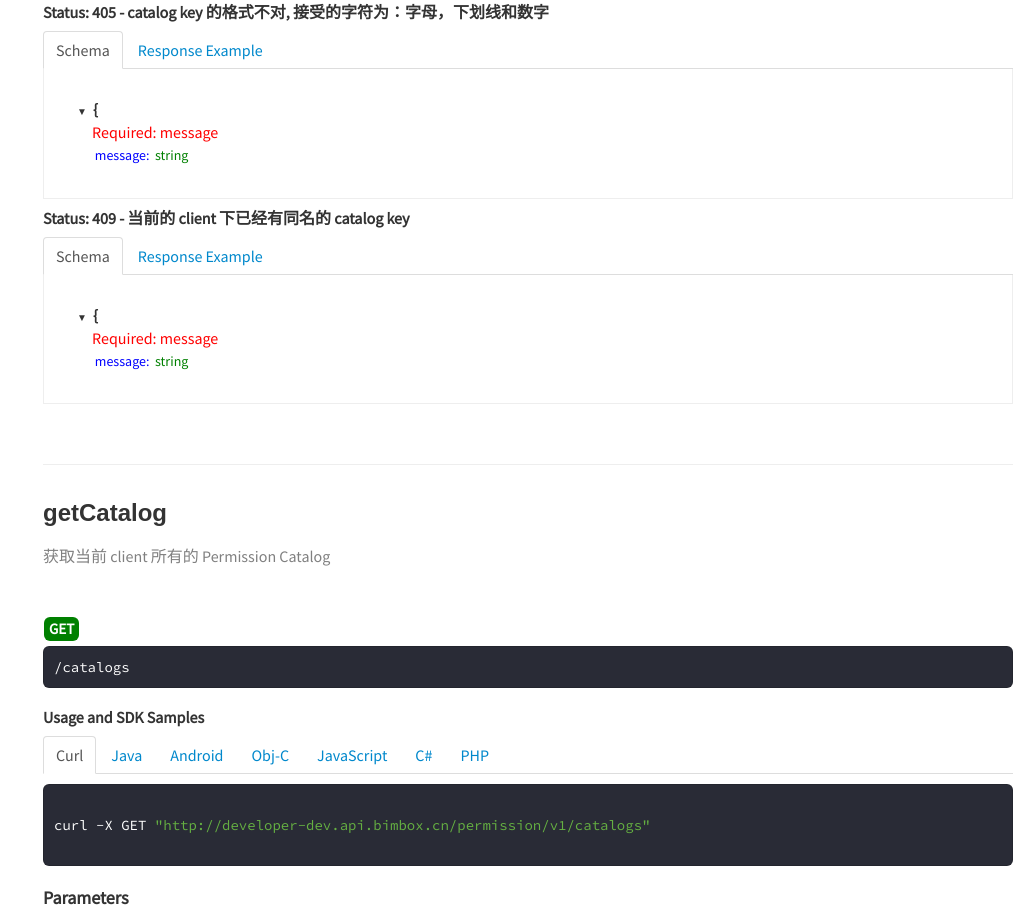
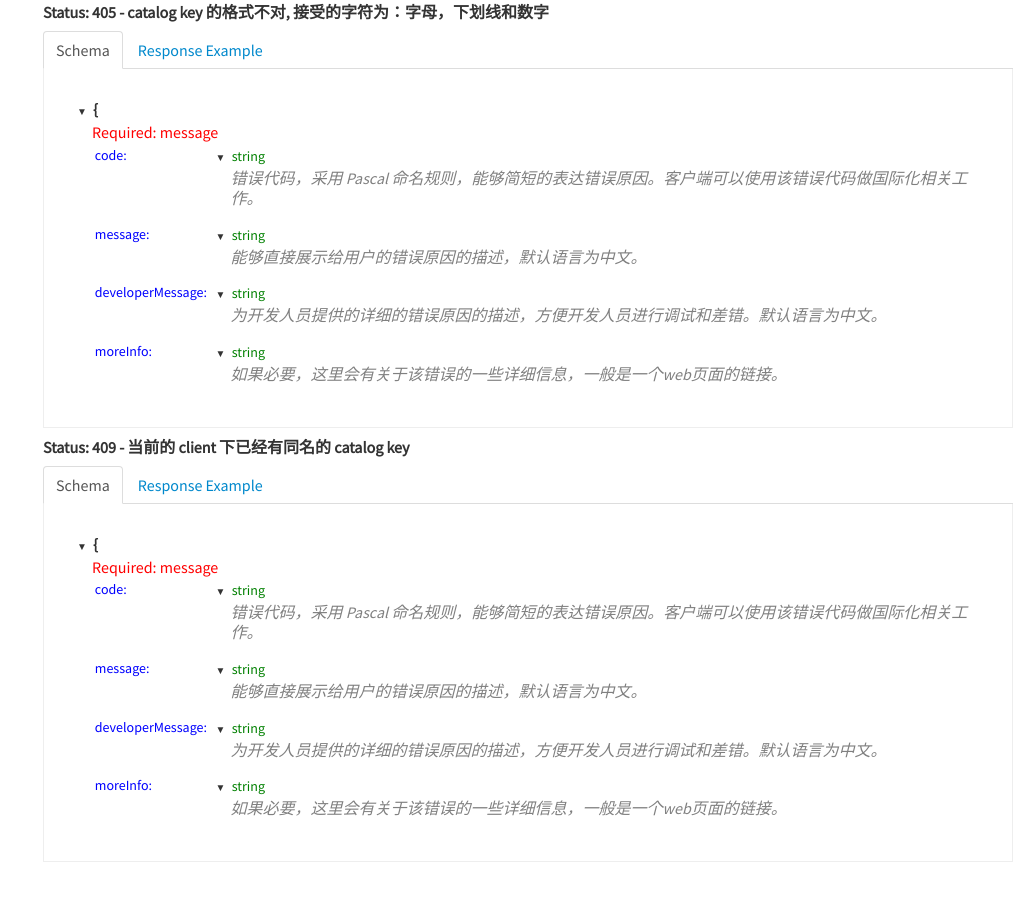
Before and after one commit to WindWu/bimbox-developer, a plain HTML site: page permission-html2/index.html in a window 1280 px wide. Shown: the part 1313-2226 px from the top of the page, without its empty margins (247-1280 px from the left). Drawn offline with Linux system fonts and the light colour scheme.

Commit message:
Generated code by SwaggerHub

```diff
--- a/permission-html2/index.html
+++ b/permission-html2/index.html
@@ -726,8 +726,58 @@ margin-bottom: 20px;
   defs.ErrorModel = {
   "required" : [ "message" ],
   "properties" : {
+    "code" : {
+      "type" : "string",
+      "example" : "NoSuchObject",
+      "description" : "错误代码，采用 Pascal 命名规则，能够简短的表达错误原因。客户端可以使用该错误代码做国际化相关工作。"
+    },
     "message" : {
-      "type" : "string"
+      "type" : "string",
+      "example" : "请求的资源不存在，该资源标识为：some_resource_id。可以将此信息告诉应用的开发人员。",
+      "description" : "能够直接展示给用户的错误原因的描述，默认语言为中文。"
+    },
+    "developerMessage" : {
+      "type" : "string",
+      "example" : "服务端接收到的Object Key 为：my_object_key。请仔细检查Key的字符和编码格式是否跟客户端请求的一致。如果一致，请确认创建过该Object Key。如果不一致，可以考虑编码格式。Object Key 需要采用 URL-SAFE 的字符，否则在 http 请求中，某些字符会被转意，或者是截断。",
+      "description" : "为开发人员提供的详细的错误原因的描述，方便开发人员进行调试和差错。默认语言为中文。"
+    },
+    "moreInfo" : {
+      "type" : "string",
+      "example" : "https://developer.aecworks.cn/appName/serviceName/errors/errorCode",
+      "description" : "如果必要，这里会有关于该错误的一些详细信息，一般是一个web页面的链接。"
+    }
+  }
+};
+  defs.Permission = {
+  "type" : "object",
+  "required" : [ "bitIndex", "catalogKey", "code", "key" ],
+  "properties" : {
+    "key" : {
+      "type" : "string",
+      "example" : "",
+      "description" : ""
+    },
+    "catalogKey" : {
+      "type" : "string",
+      "example" : "",
+      "description" : ""
+    },
+    "bitIndex" : {
+      "type" : "integer",
+      "format" : "int32",
+      "example" : 4,
+      "description" : ""
+    },
+    "code" : {
+      "type" : "integer",
+      "format" : "int32",
+      "example" : 32,
+      "description" : ""
+    },
+    "description" : {
+      "type" : "string",
+      "example" : "",
+      "description" : ""
     }
   }
 };
@@ -737,10 +787,12 @@ margin-bottom: 20px;
   "properties" : {
     "key" : {
       "type" : "string",
+      "example" : "bimbox_document_access_catalog_v1",
       "description" : "Permission Catalog的 key， 用来标识和组织一组 Permission。接受的字符为：字母和数字，分隔符为下划线 _ 。第一个字符不能够是下划线 _ 。"
     },
     "description" : {
       "type" : "string",
+      "example" : "BIMBox App使用这个Catalog来管理和控制文档的访问权限。",
       "description" : "对 Permission Catalog 的简短描述"
     }
   },
@@ -2448,7 +2500,8 @@ try {
   },
   "examples" : {
     "application/json" : {
-      "message" : "NoSuchCatalogKey:my_key_1"
+      "code" : "NoSuchCatalogKey",
+      "message" : ""
     }
   }
 };
@@ -2489,7 +2542,7 @@ try {
 
 
                                                         <div class="tab-pane" id="examples-Catalog-updateCatalog-example">
-                                                            <pre class="prettyprint"><code class="json">{message&#x3D;NoSuchCatalogKey:my_key_1}</code></pre>
+                                                            <pre class="prettyprint"><code class="json">{code&#x3D;NoSuchCatalogKey, message&#x3D;}</code></pre>
                                                         </div>
 
 
@@ -2534,7 +2587,7 @@ try {
             </div>
             <div id="generator">
                 <div class="content">
-                    Generated 2017-09-14T12:42:57.829Z
+                    Generated 2017-09-15T02:28:37.304Z
                 </div>
             </div>
         </div>
```
